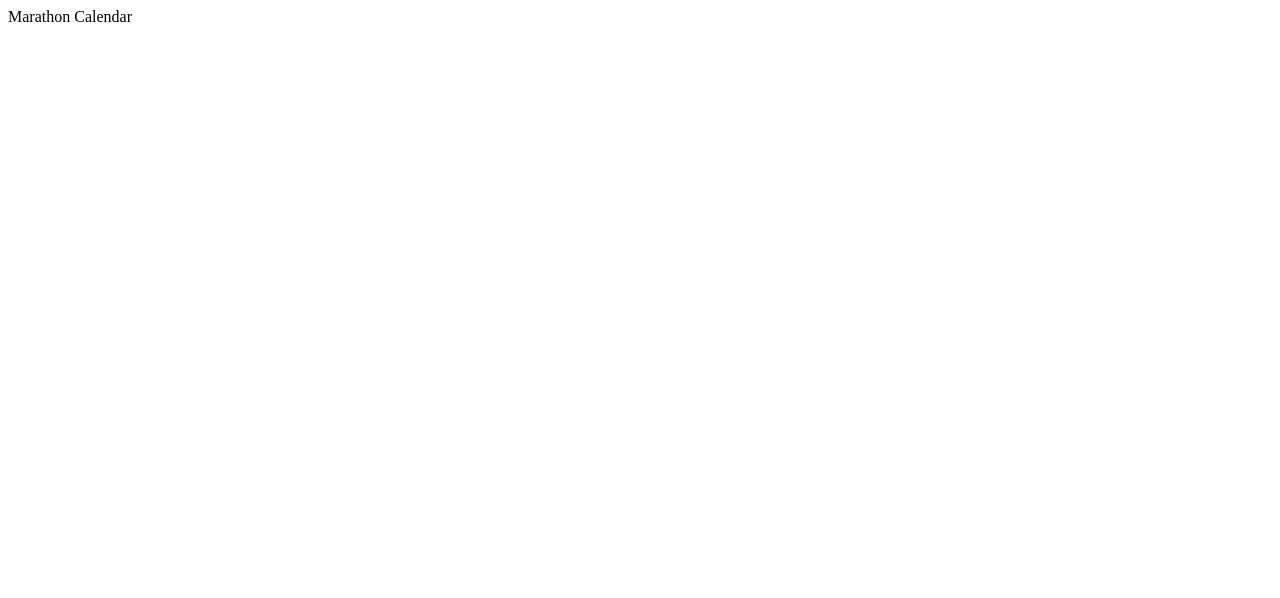
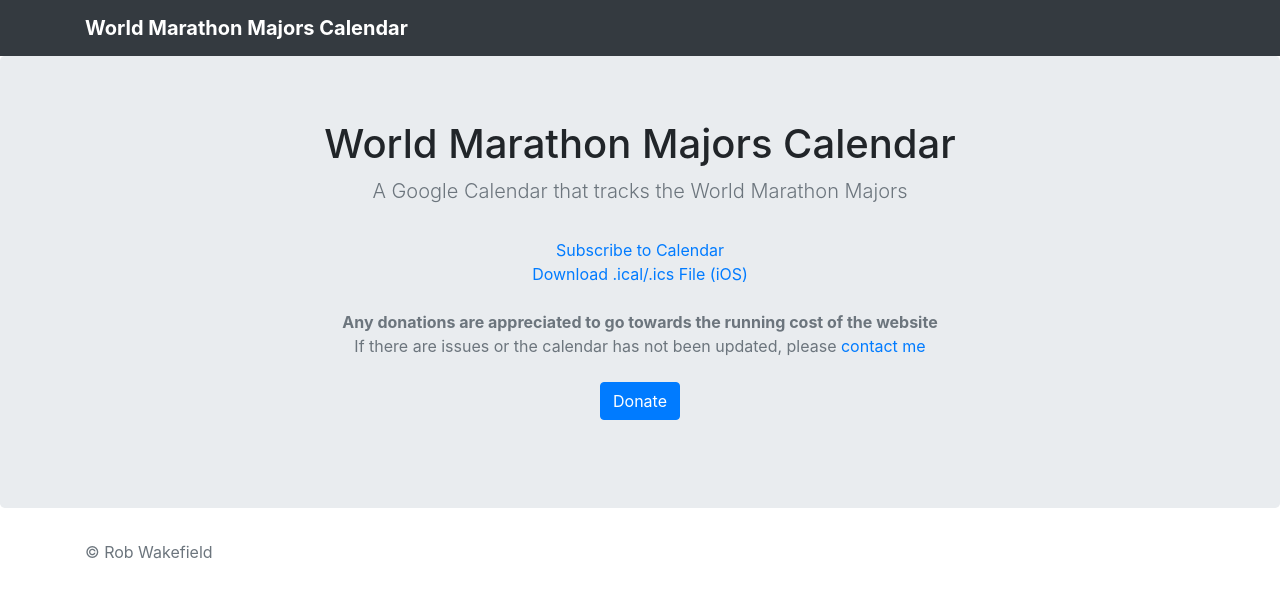
Before and after one commit to robwakefield/marathon-cal, a plain HTML site: page index.html in a window 1280 px wide. Drawn offline with nearby package versions, Linux system fonts and the light colour scheme.

Commit message:
Add website content

```diff
--- a/index.html
+++ b/index.html
@@ -1 +1,73 @@
-Marathon Calendar
+<!doctype html>
+<html lang="en">
+  <head>
+    <meta charset="utf-8">
+    <meta name="viewport" content="width=device-width, initial-scale=1, shrink-to-fit=no">
+
+    <title>World Marathon Majors Calendar</title>
+
+    <!-- Bootstrap core CSS -->
+    <link rel="stylesheet" href="https://cdn.jsdelivr.net/npm/bootstrap@4.3.1/dist/css/bootstrap.min.css" integrity="sha384-ggOyR0iXCbMQv3Xipma34MD+dH/1fQ784/j6cY/iJTQUOhcWr7x9JvoRxT2MZw1T" crossorigin="anonymous">
+
+    <!-- Custom styles for this template -->
+    <link href="style.css" rel="stylesheet">
+  </head>
+
+  <body>
+
+    <header>
+      <div class="navbar navbar-dark bg-dark box-shadow">
+        <div class="container d-flex justify-content-between">
+          <a href="#" class="navbar-brand d-flex align-items-center">
+            <strong>World Marathon Majors Calendar</strong>
+          </a>
+        </div>
+      </div>
+    </header>
+
+    <!-- Main Content -->
+
+    <main role="main">
+
+      <section class="jumbotron text-center">
+        <div class="container">
+          <h1 class="jumbotron-heading">World Marathon Majors Calendar</h1>
+          <p class="lead text-muted">A Google Calendar that tracks the World Marathon Majors</p>
+
+          <form>
+            <fieldset disabled>
+              <div class="mb-4 mt-3">
+                <a href="https://calendar.google.com/calendar/u/0?cid=YzFmMWM1ZmZiYTI0ZGMyNTk0MDg1NjVmMGNiOWY1NjZhZTMwY2FiNjQyMzIxZjNiNmQ4NTY5NDcxY2Y2NTQ5N0Bncm91cC5jYWxlbmRhci5nb29nbGUuY29t">
+                  Subscribe to Calendar
+                </a>
+                <br>
+                <a href="https://calendar.google.com/calendar/ical/c1f1c5ffba24dc259408565f0cb9f566ae30cab642321f3b6d8569471cf65497%40group.calendar.google.com/public/basic.ics">
+                  Download .ical/.ics File (iOS)
+                </a>
+              </div>
+            </fieldset>
+          </form>
+
+          <p class="text-muted"><strong>Any donations are appreciated to go towards the running cost of the website</strong><br>If there are issues or the calendar has not been updated, please <a href="#">contact me</a></p>
+          <p>
+            <a href="#" class="btn btn-primary my-2">Donate</a>
+          </p>
+        </div>
+      </section>
+
+    </main>
+
+    <footer class="text-muted">
+      <div class="container">
+        <p>&copy; Rob Wakefield</p>
+      </div>
+    </footer>
+
+    <!-- Bootstrap core JavaScript
+    ================================================== -->
+    <!-- Placed at the end of the document so the pages load faster -->
+    <script src="https://code.jquery.com/jquery-3.3.1.slim.min.js" integrity="sha384-q8i/X+965DzO0rT7abK41JStQIAqVgRVzpbzo5smXKp4YfRvH+8abtTE1Pi6jizo" crossorigin="anonymous"></script>
+    <script src="https://cdn.jsdelivr.net/npm/popper.js@1.14.7/dist/umd/popper.min.js" integrity="sha384-UO2eT0CpHqdSJQ6hJty5KVphtPhzWj9WO1clHTMGa3JDZwrnQq4sF86dIHNDz0W1" crossorigin="anonymous"></script>
+    <script src="https://cdn.jsdelivr.net/npm/bootstrap@4.3.1/dist/js/bootstrap.min.js" integrity="sha384-JjSmVgyd0p3pXB1rRibZUAYoIIy6OrQ6VrjIEaFf/nJGzIxFDsf4x0xIM+B07jRM" crossorigin="anonymous"></script>
+  </body>
+</html>
```
